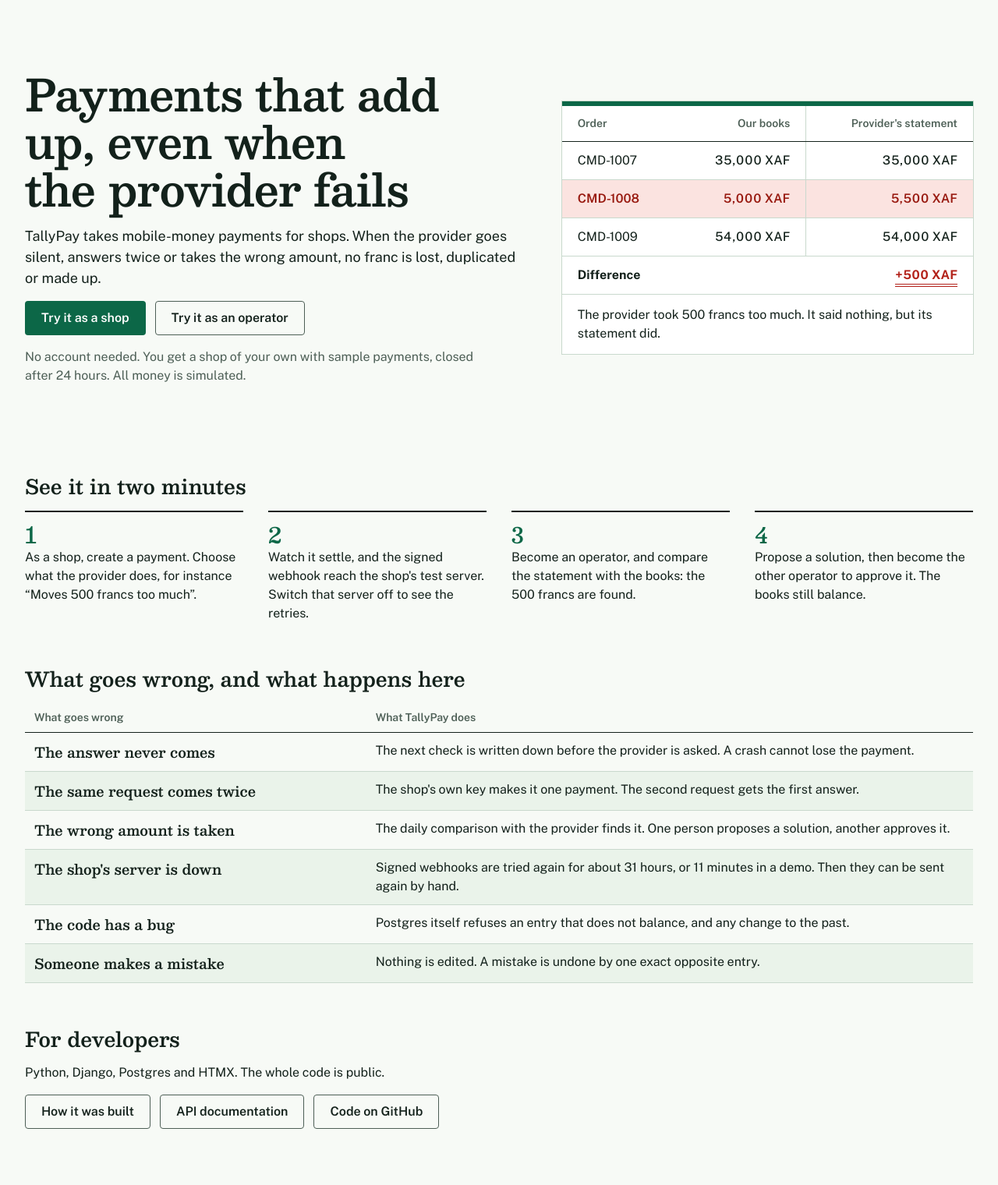
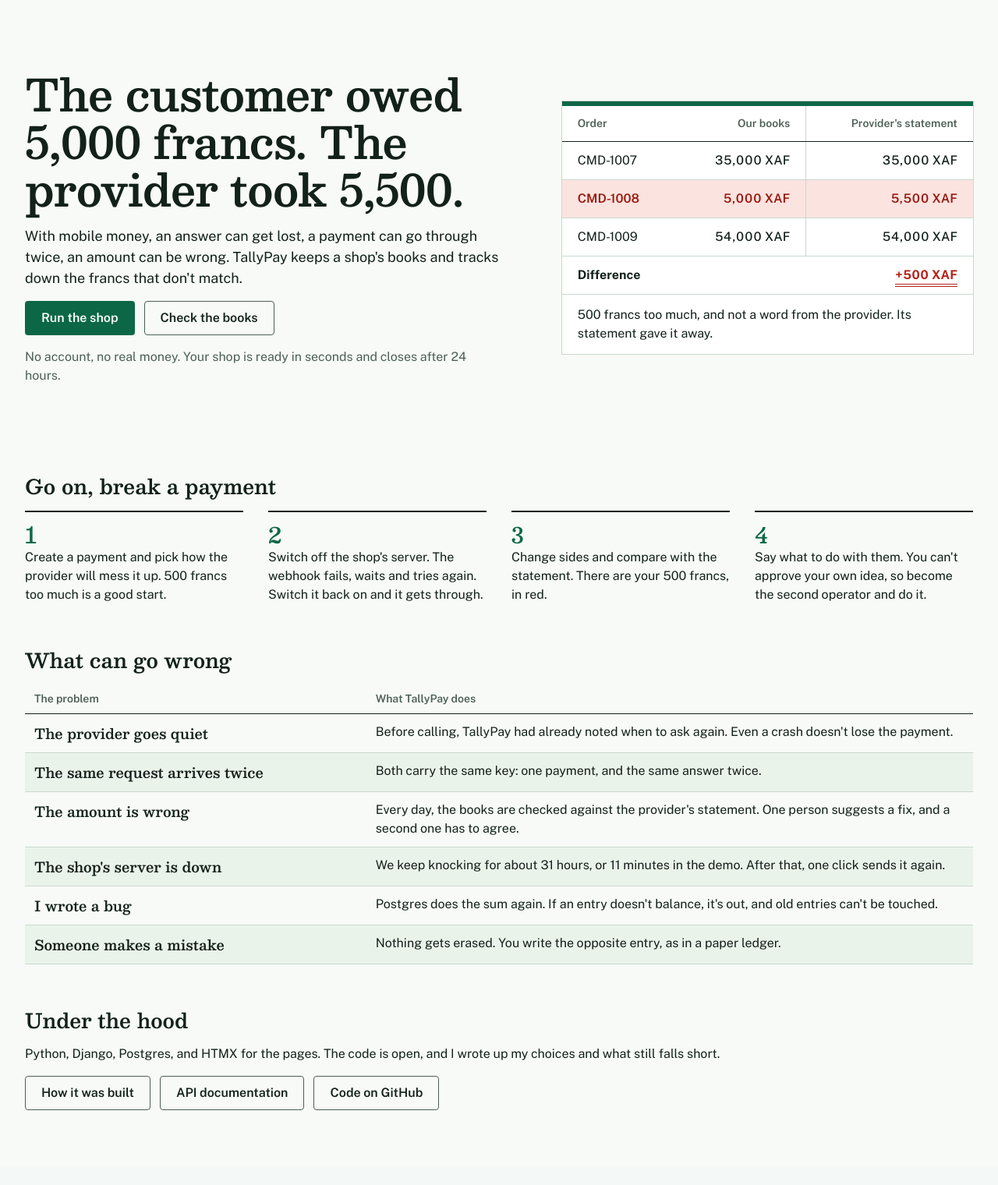
Before and after one commit to chrismoussounda/tallypay, a Django app: template templates/home.html in a window 1280 px wide. Shown: the part 68-1588 px from the top of the page at 78% size. After the commit the page ends 1492 px from the top, so only its background shows below. Run offline with Django 5.2, Linux system fonts and the light colour scheme; the template is opened without the code that fills it, so the values that code supplies are empty; parts of the project's set-up code (start-up, migrations or seed data) failed here and were passed over.

Commit message:
docs: a home page that sounds like a person

```diff
--- a/templates/dashboard/payment.html
+++ b/templates/dashboard/payment.html
@@ -6,7 +6,7 @@
 <div id="live"{% if polled %} hx-get="{{ request.path }}" hx-trigger="every 3s" hx-target="this" hx-swap="outerHTML"{% endif %}>
 <div class="heading"><div><h1 class="amount">{{ payment.amount|francs }} {% include "dashboard/badge.html" with status=payment.status %}</h1><p class="dim break">{{ payment.reference }}</p></div>
 {% if left and user.can_refund %}<a class="button" href="{% url 'new-refund' payment.id %}" hx-get="{% url 'new-refund' payment.id %}" hx-target="#sheet-body" hx-swap="innerHTML">{% translate "Give a refund" %}</a>{% endif %}</div>
-{% if hidden_fault %}<p class="notice warn">{% translate "Here the provider does wrong, and only its statement shows it. To find out, become operator 1 and compare." %}</p>{% endif %}
+{% if hidden_fault %}<p class="notice warn">{% translate "Something is off with this payment, and only the provider's statement shows it. To catch it, become operator 1 and compare." %}</p>{% endif %}
 <div class="columns">
 <section class="card">
   <h2>{% translate "What happened" %}</h2>
--- a/templates/home.html
+++ b/templates/home.html
@@ -4,13 +4,13 @@
 {% for message in messages %}<p class="notice warn" role="alert">{{ message }}</p>{% endfor %}
 <div class="first">
 <section class="hero">
-  <h1>{% translate "Payments that add up, even when the provider fails" %}</h1>
-  <p>{% translate "TallyPay takes mobile-money payments for shops. When the provider goes silent, answers twice or takes the wrong amount, no franc is lost, duplicated or made up." %}</p>
+  <h1>{% translate "The customer owed 5,000 francs. The provider took 5,500." %}</h1>
+  <p>{% translate "With mobile money, an answer can get lost, a payment can go through twice, an amount can be wrong. TallyPay keeps a shop's books and tracks down the francs that don't match." %}</p>
   <div class="actions">
-    <form method="post" action="{% url 'open-demo' %}">{% csrf_token %}<button name="who" value="owner">{% translate "Try it as a shop" %}</button></form>
-    <form method="post" action="{% url 'open-demo' %}">{% csrf_token %}<button class="second" name="who" value="proposer">{% translate "Try it as an operator" %}</button></form>
+    <form method="post" action="{% url 'open-demo' %}">{% csrf_token %}<button name="who" value="owner">{% translate "Run the shop" %}</button></form>
+    <form method="post" action="{% url 'open-demo' %}">{% csrf_token %}<button class="second" name="who" value="proposer">{% translate "Check the books" %}</button></form>
   </div>
-  <p class="dim">{% translate "No account needed. You get a shop of your own with sample payments, closed after 24 hours. All money is simulated." %}</p>
+  <p class="dim">{% translate "No account, no real money. Your shop is ready in seconds and closes after 24 hours." %}</p>
 </section>
 <section class="sheet" aria-label="{% translate 'An example' %}">
   <table class="ledger">
@@ -22,35 +22,35 @@
     </tbody>
     <tfoot><tr><th scope="row">{% translate "Difference" %}</th><td></td><td class="number red"><span>{{ 500|signed }}</span></td></tr></tfoot>
   </table>
-  <p>{% translate "The provider took 500 francs too much. It said nothing, but its statement did." %}</p>
+  <p>{% translate "500 francs too much, and not a word from the provider. Its statement gave it away." %}</p>
 </section>
 </div>
 <section>
-  <h2>{% translate "See it in two minutes" %}</h2>
+  <h2>{% translate "Go on, break a payment" %}</h2>
   <ol class="steps">
-    <li>{% translate "As a shop, create a payment. Choose what the provider does, for instance “Moves 500 francs too much”." %}</li>
-    <li>{% translate "Watch it settle, and the signed webhook reach the shop's test server. Switch that server off to see the retries." %}</li>
-    <li>{% translate "Become an operator, and compare the statement with the books: the 500 francs are found." %}</li>
-    <li>{% translate "Propose a solution, then become the other operator to approve it. The books still balance." %}</li>
+    <li>{% translate "Create a payment and pick how the provider will mess it up. 500 francs too much is a good start." %}</li>
+    <li>{% translate "Switch off the shop's server. The webhook fails, waits and tries again. Switch it back on and it gets through." %}</li>
+    <li>{% translate "Change sides and compare with the statement. There are your 500 francs, in red." %}</li>
+    <li>{% translate "Say what to do with them. You can't approve your own idea, so become the second operator and do it." %}</li>
   </ol>
 </section>
 <section>
-  <h2>{% translate "What goes wrong, and what happens here" %}</h2>
+  <h2>{% translate "What can go wrong" %}</h2>
   <table class="failures">
-    <thead><tr><th scope="col">{% translate "What goes wrong" %}</th><th scope="col">{% translate "What TallyPay does" %}</th></tr></thead>
+    <thead><tr><th scope="col">{% translate "The problem" %}</th><th scope="col">{% translate "What TallyPay does" %}</th></tr></thead>
     <tbody>
-      <tr><td>{% translate "The answer never comes" %}</td><td>{% translate "The next check is written down before the provider is asked. A crash cannot lose the payment." %}</td></tr>
-      <tr><td>{% translate "The same request comes twice" %}</td><td>{% translate "The shop's own key makes it one payment. The second request gets the first answer." %}</td></tr>
-      <tr><td>{% translate "The wrong amount is taken" %}</td><td>{% translate "The daily comparison with the provider finds it. One person proposes a solution, another approves it." %}</td></tr>
-      <tr><td>{% translate "The shop's server is down" %}</td><td>{% translate "Signed webhooks are tried again for about 31 hours, or 11 minutes in a demo. Then they can be sent again by hand." %}</td></tr>
-      <tr><td>{% translate "The code has a bug" %}</td><td>{% translate "Postgres itself refuses an entry that does not balance, and any change to the past." %}</td></tr>
-      <tr><td>{% translate "Someone makes a mistake" %}</td><td>{% translate "Nothing is edited. A mistake is undone by one exact opposite entry." %}</td></tr>
+      <tr><td>{% translate "The provider goes quiet" %}</td><td>{% translate "Before calling, TallyPay had already noted when to ask again. Even a crash doesn't lose the payment." %}</td></tr>
+      <tr><td>{% translate "The same request arrives twice" %}</td><td>{% translate "Both carry the same key: one payment, and the same answer twice." %}</td></tr>
+      <tr><td>{% translate "The amount is wrong" %}</td><td>{% translate "Every day, the books are checked against the provider's statement. One person suggests a fix, and a second one has to agree." %}</td></tr>
+      <tr><td>{% translate "The shop's server is down" %}</td><td>{% translate "We keep knocking for about 31 hours, or 11 minutes in the demo. After that, one click sends it again." %}</td></tr>
+      <tr><td>{% translate "I wrote a bug" %}</td><td>{% translate "Postgres does the sum again. If an entry doesn't balance, it's out, and old entries can't be touched." %}</td></tr>
+      <tr><td>{% translate "Someone makes a mistake" %}</td><td>{% translate "Nothing gets erased. You write the opposite entry, as in a paper ledger." %}</td></tr>
     </tbody>
   </table>
 </section>
 <section>
-  <h2>{% translate "For developers" %}</h2>
-  <p>{% translate "Python, Django, Postgres and HTMX. The whole code is public." %}</p>
+  <h2>{% translate "Under the hood" %}</h2>
+  <p>{% translate "Python, Django, Postgres, and HTMX for the pages. The code is open, and I wrote up my choices and what still falls short." %}</p>
   <div class="actions"><a class="button second" href="{% url 'about' %}">{% translate "How it was built" %}</a><a class="button second" href="/v1/docs">{% translate "API documentation" %}</a><a class="button second" href="https://github.com/chrismoussounda/tallypay">{% translate "Code on GitHub" %}</a></div>
 </section>
 {% endblock %}
```
Also changed, not shown: locale/fr/LC_MESSAGES/django.po, 1 other file.
